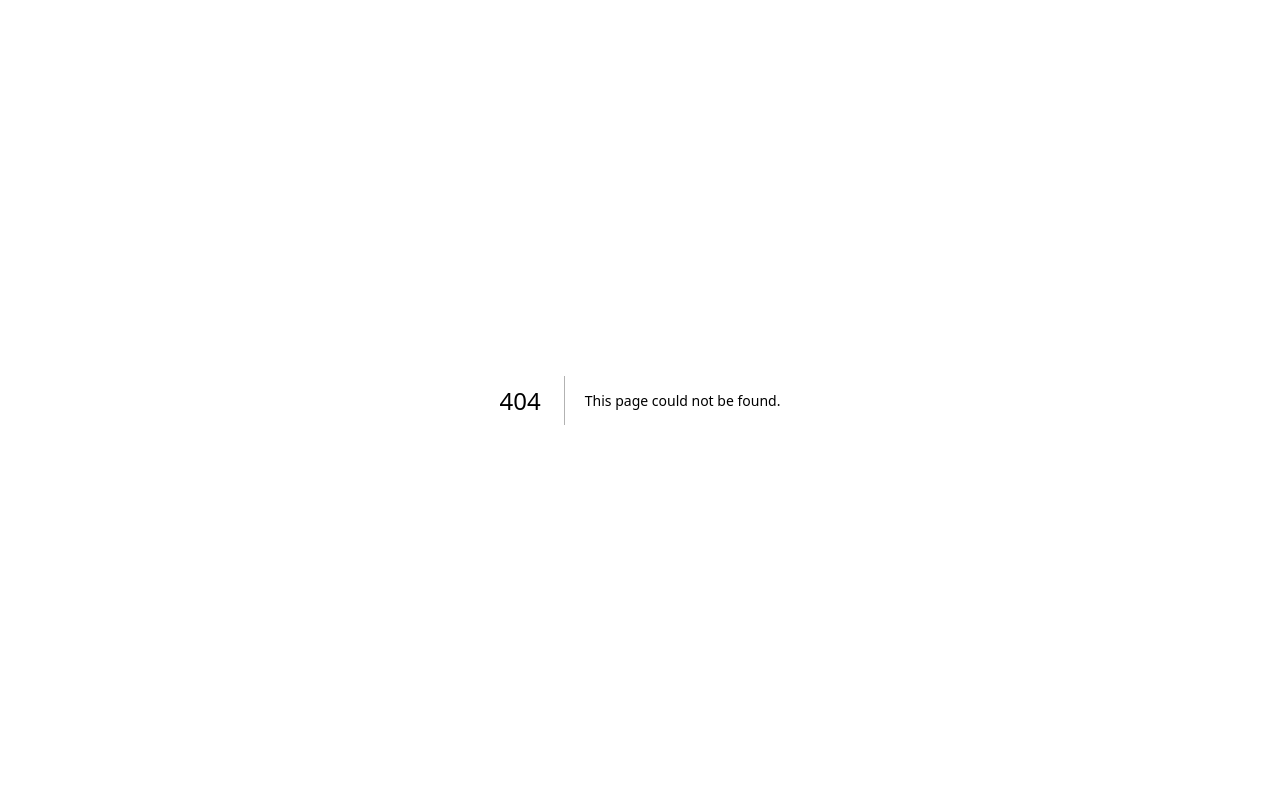
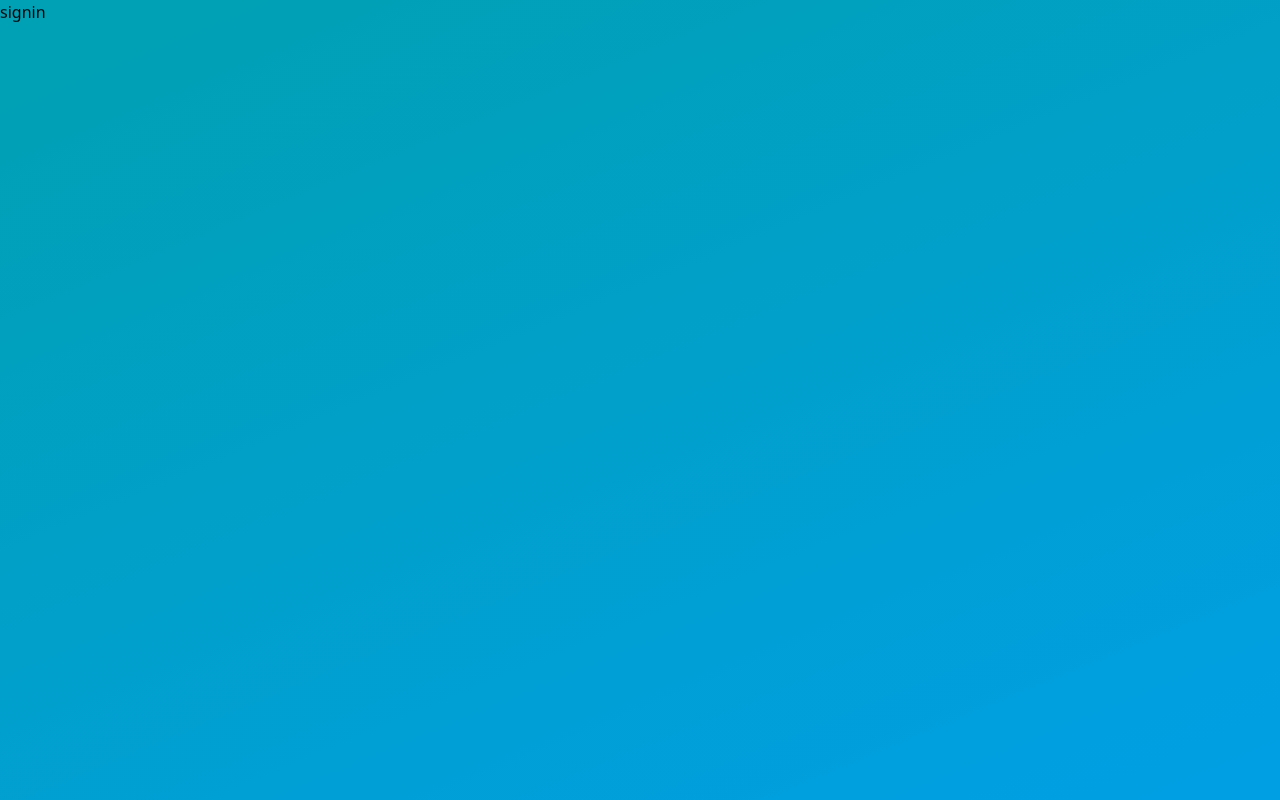
Before and after one commit to Tomahawkiwi/hackathon2-01_2023-front, a Next.js app: page /auth/signin in a window 1280 px wide. Before the commit this address had no page. Built offline with nearby package versions, Linux system fonts and the light colour scheme.

Commit message:
added bg color

```diff
--- /dev/null
+++ b/pages/auth/signin.tsx
@@ -0,0 +1,7 @@
+import React from "react";
+
+function signin() {
+  return <div className="bg-primary-blue-gradient h-screen ">signin</div>;
+}
+
+export default signin;
--- a/tailwind.config.js
+++ b/tailwind.config.js
@@ -6,6 +6,10 @@ module.exports = {
     "./app/**/*.{js,ts,jsx,tsx}",
   ],
   theme: {
+    backgroundImage: (theme) => ({
+      "primary-blue-gradient":
+        "linear-gradient(157.47deg, #00A1B4 4.9%, #009FE3 95.65%)",
+    }),
     extend: {},
   },
   plugins: [],
```
